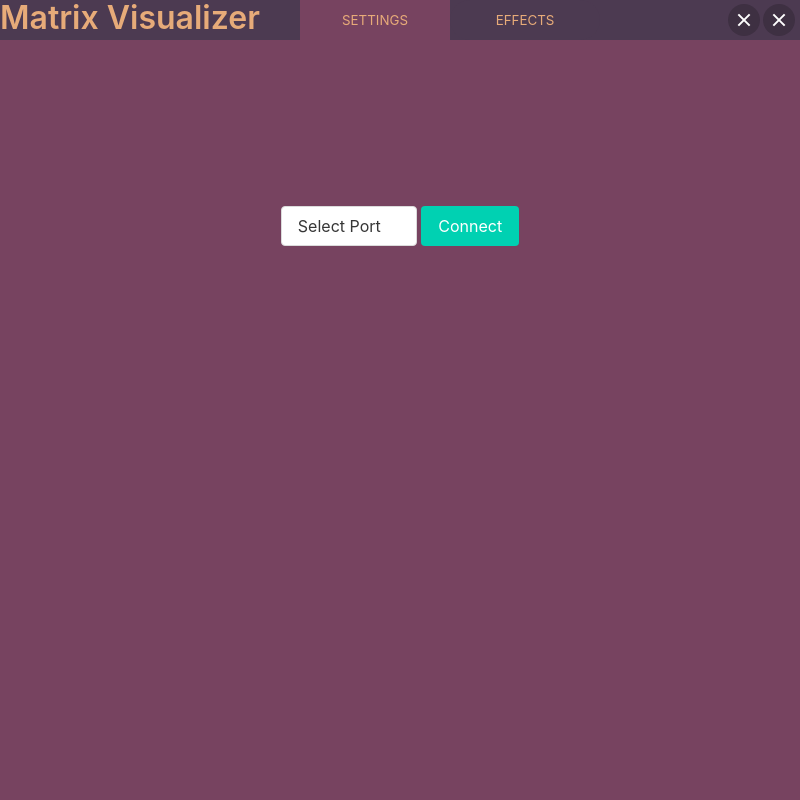
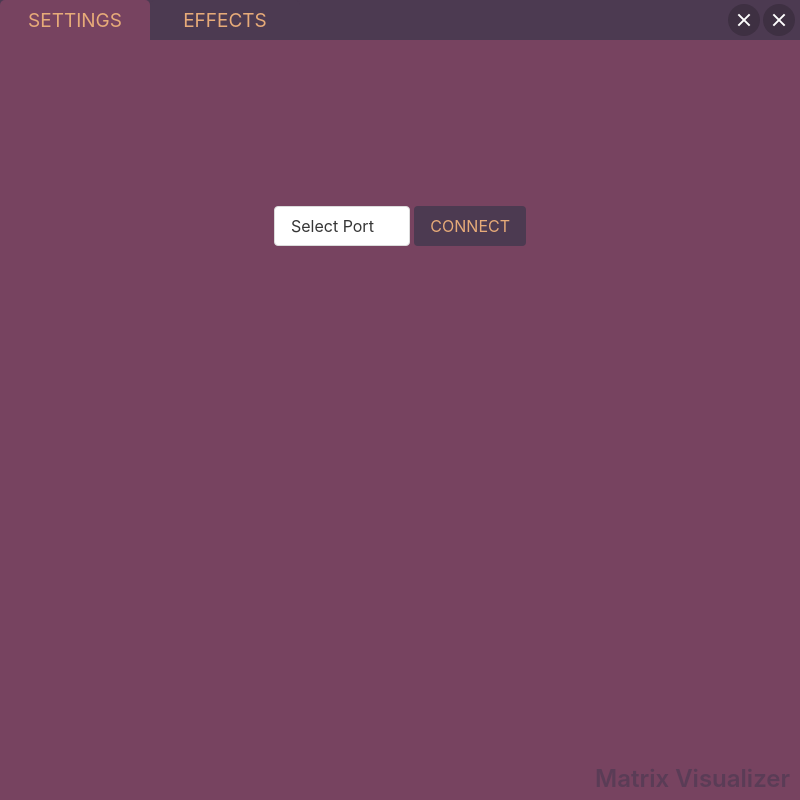
Before and after one commit to unusual-bytes/matrix-audio-visualizer, an Electron app: page index.html in a window 800 px wide. Drawn offline with nearby package versions, Linux system fonts and the light colour scheme.

Commit message:
UI changes

```diff
--- a/index.css
+++ b/index.css
@@ -32,35 +32,44 @@ nav {
     top: 40px;
 }
 
-#title-text {
-    color: #E7AB79;
+#title-text-div {
+    position: absolute;
+    width: 100%;
+    bottom: 1%;
+    text-align: right;
+}
+
+#title-text{
+    margin-right: 10px;
+    color: #4c3a51a9;
 }
 
 #settings-page-button {
     position:absolute;
     z-index: 6;
-    left: 300px;
+    left: 0px;
     width: 150px;
     height: 100%;
     -webkit-app-region: no-drag;
     background-color: #774360;
     color: #E7AB79;
     border: none;
-    display: inline-block;
+    border-radius: 5px 5px 0 0;
+    font-size: 19px;
 }
 
 #effects-page-button {
     position:absolute;
     z-index: 6;
-    left: 450px;
+    left: 150px;
     width: 150px;
     height: 100%;
     -webkit-app-region: no-drag;
     background-color: #4C3A51;
     color: #E7AB79;
     border: none;
-    border-radius: 52px;
-    display: inline-block;
+    border-radius: 5px 5px 0 0;
+    font-size: 19px;
 }
 
 #exit-button {
@@ -81,3 +90,9 @@ nav {
     margin: auto;
     width: 50%;
 }
+
+#connect-button{
+    background-color: #4C3A51;
+    color: #E7AB79;
+    border: none;
+}
--- a/index.html
+++ b/index.html
@@ -20,8 +20,8 @@
     <link rel="stylesheet" href="index.css">
   </head>
   <body>
+    <div id="title-text-div"><h1 id="title-text" class="title is-4">Matrix Visualizer</h1></div>
     <nav>
-      <h1 id="title-text" class="title">Matrix Visualizer</h1>
       <button id="settings-page-button">SETTINGS</button>
       <button id="effects-page-button">EFFECTS</button>
       <button id="exit-button" class="delete is-large"></button>
@@ -58,7 +58,7 @@
         </div>
       </div>
     </div>
-    <button id="connect-button" class="button is-primary">Connect</button>
+    <button id="connect-button" class="button is-primary">CONNECT</button>
   </center></div>
   </div>
 
```
